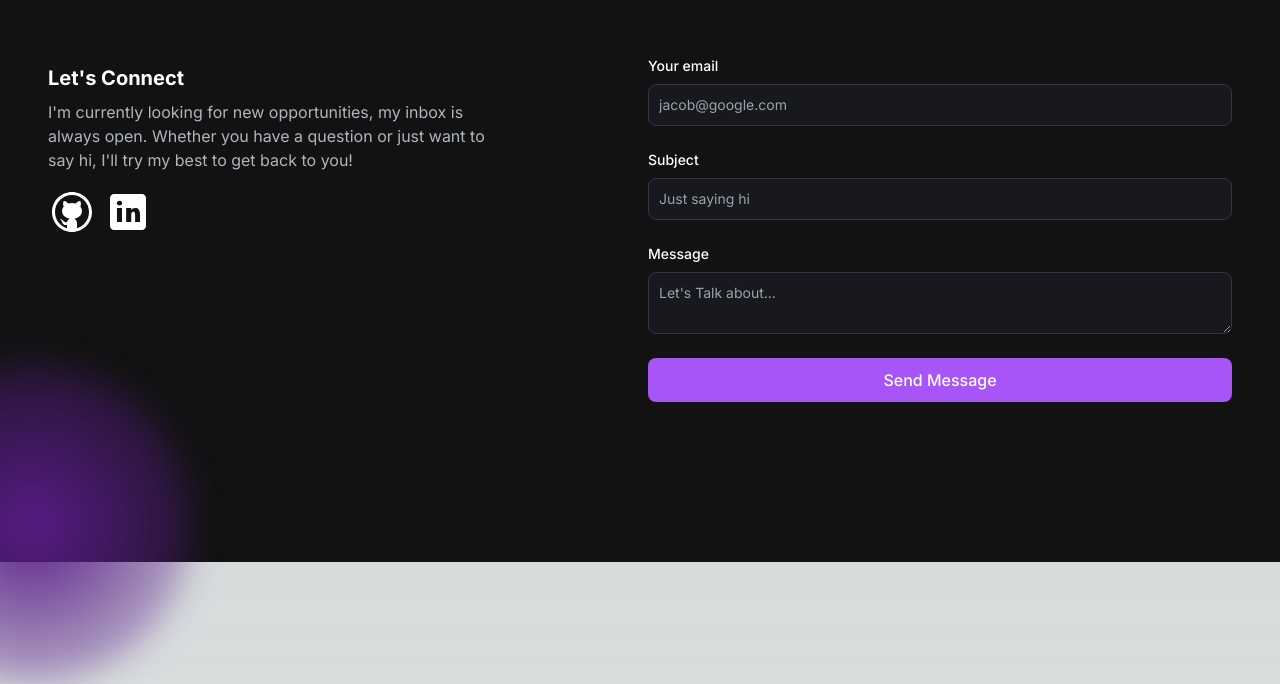
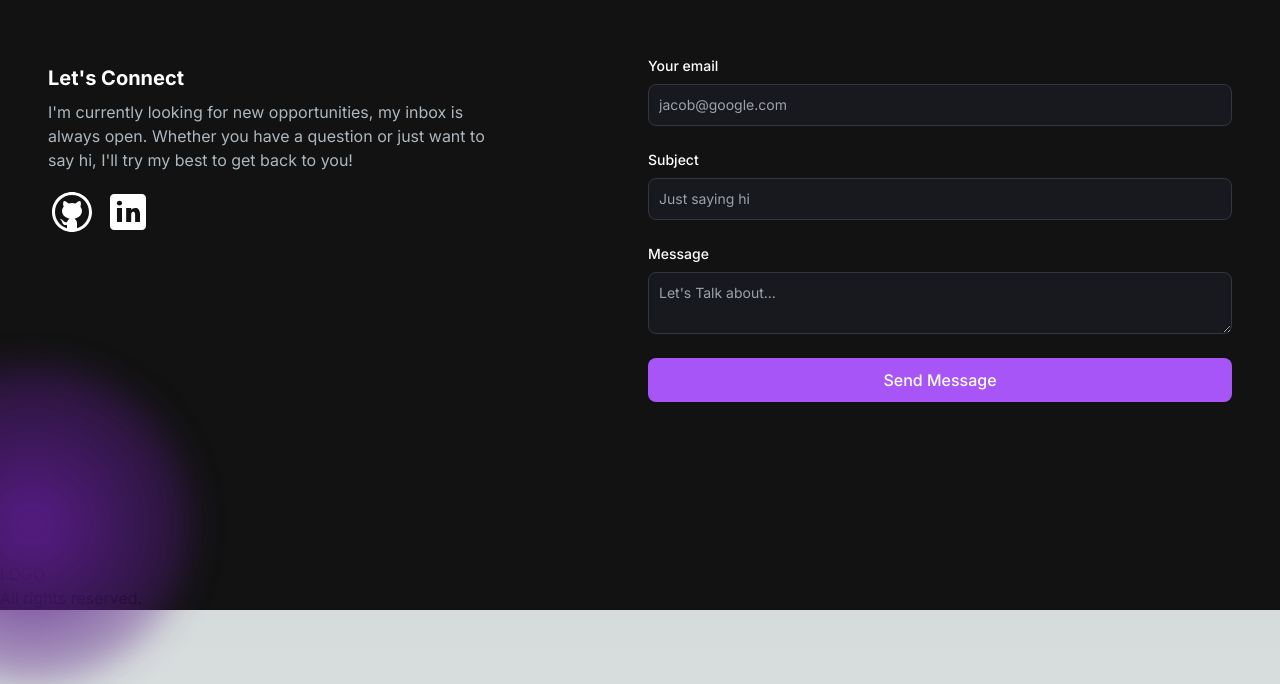
Before and after one commit to JoshCodeAligator/joshua-portfolio-website, a Next.js app: page / in a window 1280 px wide. Shown: the part 2232-2916 px from the top of the page. Built offline with nearby package versions, Linux system fonts and the light colour scheme.

Commit message:
Footer Setup

```diff
--- /dev/null
+++ b/src/app/components/Footer.jsx
@@ -0,0 +1,14 @@
+import React from 'react'
+
+const Footer = () => {
+  return (
+    <footer>
+        <div>
+            <span>LOGO</span>
+            <p>All rights reserved.</p>
+        </div>
+    </footer>
+  )
+}
+
+export default Footer
--- a/src/app/page.js
+++ b/src/app/page.js
@@ -4,6 +4,7 @@ import Navbar from "./components/Navbar";
 import AboutSection from "./components/AboutSection";
 import ProjectSection from "./components/ProjectSection";
 import EmailSection from "./components/EmailSection";
+import Footer from "./components/Footer";
 
 export default function Home() {
   return (
@@ -15,6 +16,7 @@ export default function Home() {
         <ProjectSection/>
         <EmailSection />
       </div>
+      <Footer/>
     </main>
   );
 }
```
